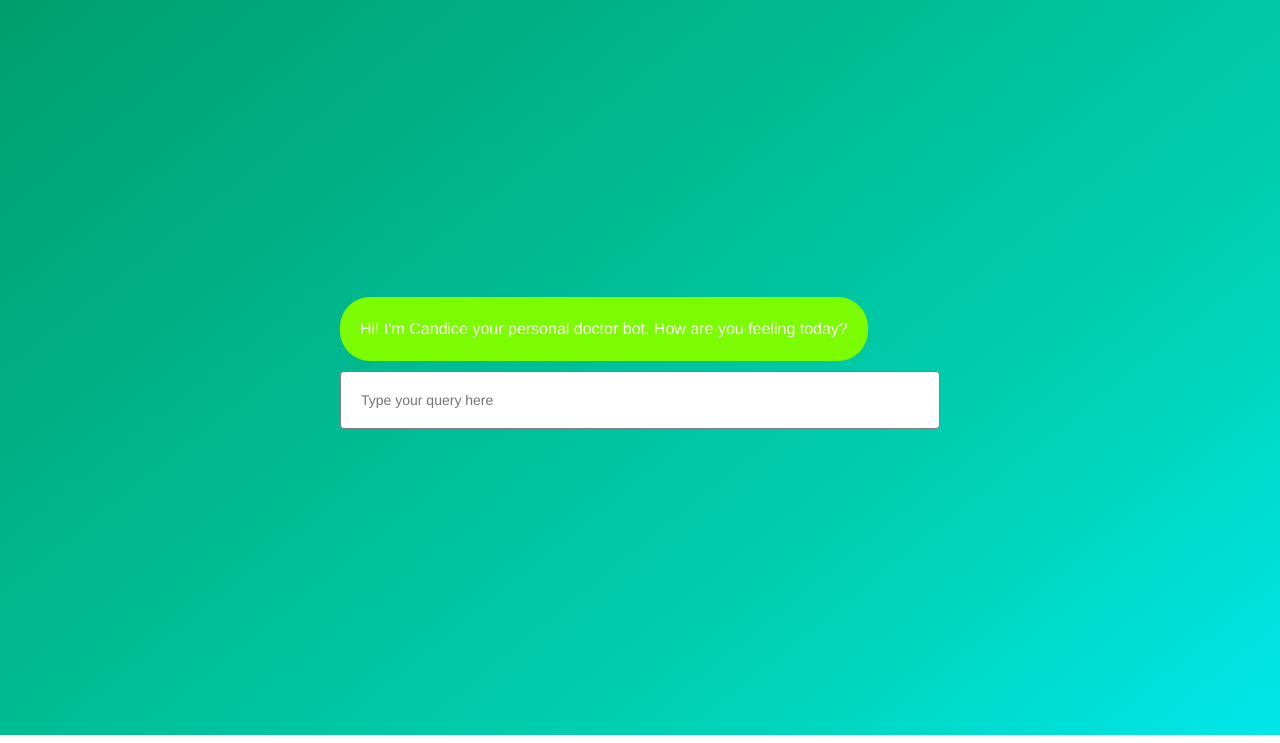
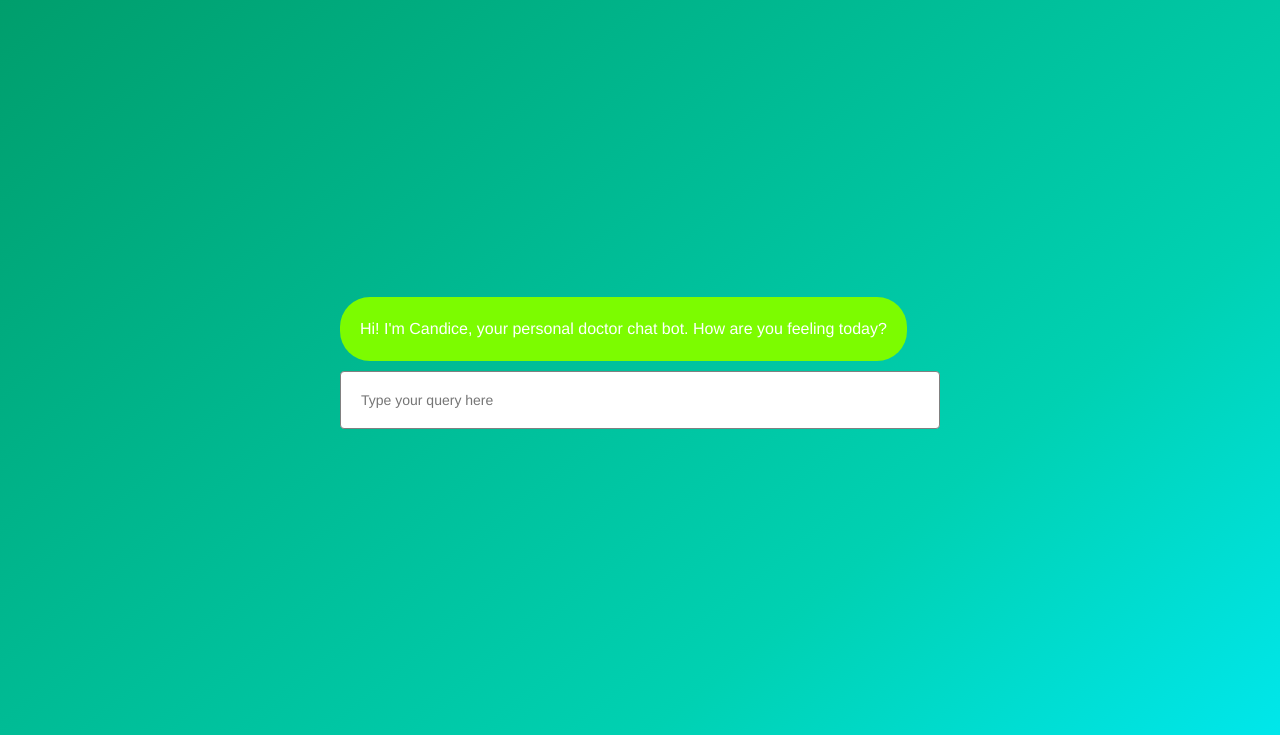
Before and after one commit to SaAPro/DocHat, a Flask app: template templates/home.html in a window 1280 px wide. Shown: the part 57-800 px from the top of the page. Run offline with Flask 2, Linux system fonts and the light colour scheme; the template is opened without the code that fills it, so the values that code supplies are empty; some libraries are stand-ins or nearby versions.

Commit message:
add dochat-demo.png

```diff
--- a/templates/home.html
+++ b/templates/home.html
@@ -7,7 +7,7 @@
 			<div class="content-wrapper">
 				<div class="">
 					<ul id="chatbox">
-						<li class='botText'>Hi! I'm Candice your personal doctor bot. How are you feeling today?</li>
+						<li class='botText'>Hi! I'm Candice, your personal doctor chat bot. How are you feeling today?</li>
 					</ul>
 				</div>
 				<div id="userInput">
```
Also changed, not shown: accounts.db, media/dochat-demo.png (added), 1 other file.
